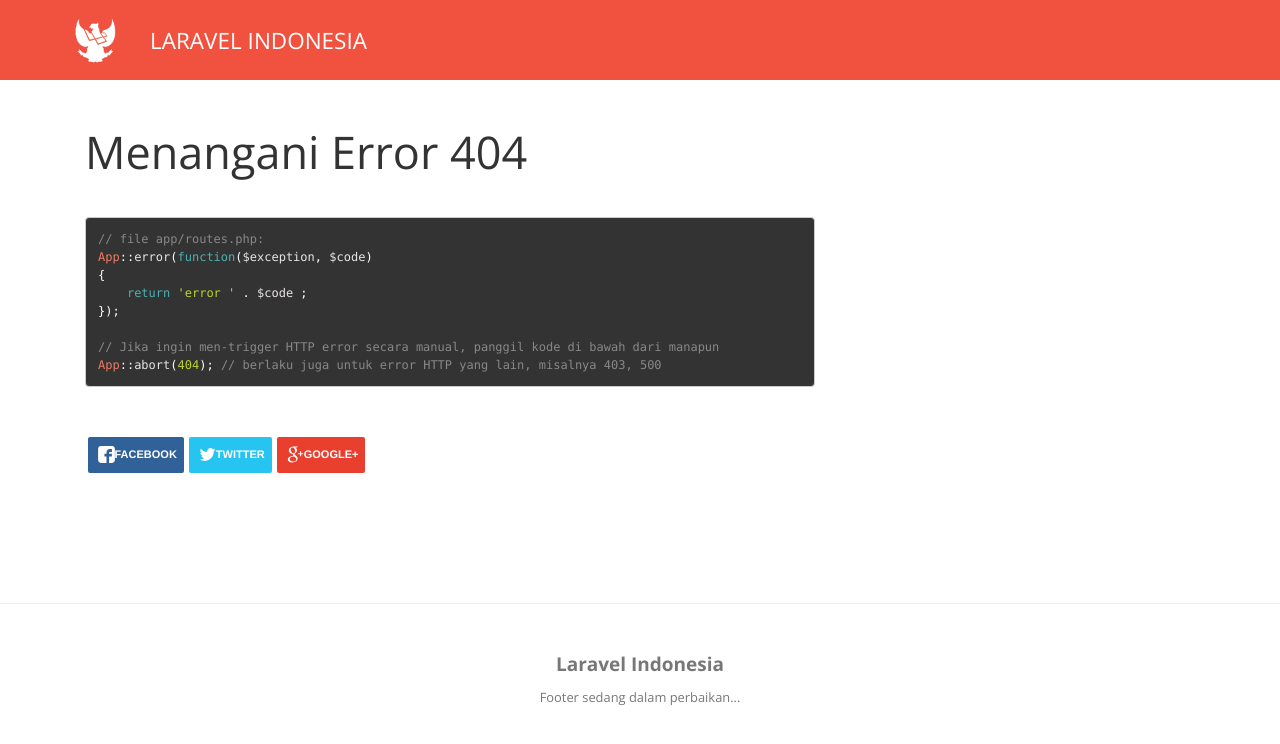
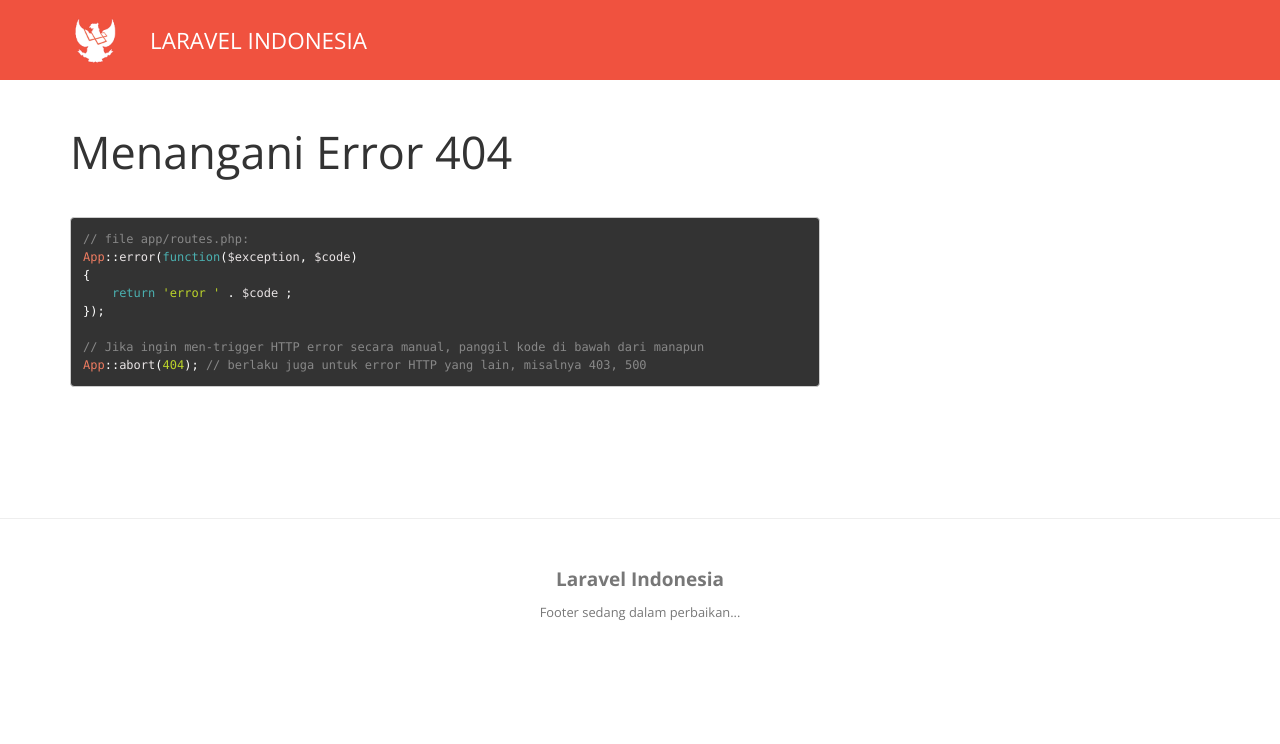
Before and after one commit to id-laravel/id-laravel.github.io, a Jekyll site: the page built from _posts/2013-10-22-menangani-error-404.md, in a window 1280 px wide. Shown: the top 744 px of the page. Built offline with Jekyll 4.4.1, drawn with Linux system fonts in a browser that asks for light colours; nearby versions of some CDN libraries; comment, search, counter and statistics services are not loaded.

Commit message:
use both acebook and disqus comment plugin, use only facebook share button

```diff
--- a/_includes/share.html
+++ b/_includes/share.html
@@ -1,58 +1 @@
-<!-- Buttons start here. Copy this ul to your document. -->
-<ul class="rrssb-buttons clearfix">
-    <li class="rrssb-facebook">
-        <a href="https://www.facebook.com/sharer/sharer.php?u={{ site.url}}{{ include.url }}" class="popup">
-            <span class="rrssb-icon">
-                <svg version="1.1" id="Layer_1" xmlns="http://www.w3.org/2000/svg" xmlns:xlink="http://www.w3.org/1999/xlink" x="0px" y="0px" width="28px" height="28px" viewBox="0 0 28 28" enable-background="new 0 0 28 28" xml:space="preserve">
-                    <path d="M27.825,4.783c0-2.427-2.182-4.608-4.608-4.608H4.783c-2.422,0-4.608,2.182-4.608,4.608v18.434
-                        c0,2.427,2.181,4.608,4.608,4.608H14V17.379h-3.379v-4.608H14v-1.795c0-3.089,2.335-5.885,5.192-5.885h3.718v4.608h-3.726
-                        c-0.408,0-0.884,0.492-0.884,1.236v1.836h4.609v4.608h-4.609v10.446h4.916c2.422,0,4.608-2.188,4.608-4.608V4.783z"/>
-                </svg>
-            </span>
-            <span class="rrssb-text">facebook</span>
-        </a>
-    </li>
-    <li class="rrssb-twitter">
-        <a href="http://twitter.com/home?status={{ include.title }} {{ site.url}}{{ include.url }}" class="popup">
-            <span class="rrssb-icon">
-                <svg version="1.1" id="Layer_1" xmlns="http://www.w3.org/2000/svg" xmlns:xlink="http://www.w3.org/1999/xlink" x="0px" y="0px"
-                     width="28px" height="28px" viewBox="0 0 28 28" enable-background="new 0 0 28 28" xml:space="preserve">
-                <path d="M24.253,8.756C24.689,17.08,18.297,24.182,9.97,24.62c-3.122,0.162-6.219-0.646-8.861-2.32
-                    c2.703,0.179,5.376-0.648,7.508-2.321c-2.072-0.247-3.818-1.661-4.489-3.638c0.801,0.128,1.62,0.076,2.399-0.155
-                    C4.045,15.72,2.215,13.6,2.115,11.077c0.688,0.275,1.426,0.407,2.168,0.386c-2.135-1.65-2.729-4.621-1.394-6.965
-                    C5.575,7.816,9.54,9.84,13.803,10.071c-0.842-2.739,0.694-5.64,3.434-6.482c2.018-0.623,4.212,0.044,5.546,1.683
-                    c1.186-0.213,2.318-0.662,3.329-1.317c-0.385,1.256-1.247,2.312-2.399,2.942c1.048-0.106,2.069-0.394,3.019-0.851
-                    C26.275,7.229,25.39,8.196,24.253,8.756z"/>
-                </svg>
-            </span>
-            <span class="rrssb-text">twitter</span>
-        </a>
-    </li>
-    <li class="rrssb-googleplus">
-        <!-- Replace href with your meta and URL information.  -->
-        <a href="https://plus.google.com/share?url={{ include.title }} {{ site.url}}{{ include.url }}" class="popup">
-                            <span class="rrssb-icon">
-                                <svg version="1.1" id="Layer_1" xmlns="http://www.w3.org/2000/svg" xmlns:xlink="http://www.w3.org/1999/xlink" x="0px" y="0px" width="28px" height="28px" viewBox="0 0 28 28" enable-background="new 0 0 28 28" xml:space="preserve">
-                                    <g>
-                                        <g>
-                                            <path d="M14.703,15.854l-1.219-0.948c-0.372-0.308-0.88-0.715-0.88-1.459c0-0.748,0.508-1.223,0.95-1.663
-                                                c1.42-1.119,2.839-2.309,2.839-4.817c0-2.58-1.621-3.937-2.399-4.581h2.097l2.202-1.383h-6.67c-1.83,0-4.467,0.433-6.398,2.027
-                                                C3.768,4.287,3.059,6.018,3.059,7.576c0,2.634,2.022,5.328,5.604,5.328c0.339,0,0.71-0.033,1.083-0.068
-                                                c-0.167,0.408-0.336,0.748-0.336,1.324c0,1.04,0.551,1.685,1.011,2.297c-1.524,0.104-4.37,0.273-6.467,1.562
-                                                c-1.998,1.188-2.605,2.916-2.605,4.137c0,2.512,2.358,4.84,7.289,4.84c5.822,0,8.904-3.223,8.904-6.41
-                                                c0.008-2.327-1.359-3.489-2.829-4.731H14.703z M10.269,11.951c-2.912,0-4.231-3.765-4.231-6.037c0-0.884,0.168-1.797,0.744-2.511
-                                                c0.543-0.679,1.489-1.12,2.372-1.12c2.807,0,4.256,3.798,4.256,6.242c0,0.612-0.067,1.694-0.845,2.478
-                                                c-0.537,0.55-1.438,0.948-2.295,0.951V11.951z M10.302,25.609c-3.621,0-5.957-1.732-5.957-4.142c0-2.408,2.165-3.223,2.911-3.492
-                                                c1.421-0.479,3.25-0.545,3.555-0.545c0.338,0,0.52,0,0.766,0.034c2.574,1.838,3.706,2.757,3.706,4.479
-                                                c-0.002,2.073-1.736,3.665-4.982,3.649L10.302,25.609z"/>
-                                            <polygon points="23.254,11.89 23.254,8.521 21.569,8.521 21.569,11.89 18.202,11.89 18.202,13.604 21.569,13.604 21.569,17.004
-                                                23.254,17.004 23.254,13.604 26.653,13.604 26.653,11.89      "/>
-                                        </g>
-                                    </g>
-                                </svg>
-                            </span>
-            <span class="rrssb-text">google+</span>
-        </a>
-    </li>
-</ul>
-<!-- Buttons end here -->
+<div class="fb-like" data-href="{{ site.url}}{{ include.url }}" data-layout="standard" data-action="like" data-show-faces="true" data-share="true"></div>
--- a/_layouts/post.html
+++ b/_layouts/post.html
@@ -2,6 +2,7 @@
 
 <div class="container" id="page-post">
 
+    <div class="row">
         <div class="col-md-8">
             <section class="post">
                 <h1 class="title">{{ page.title }}</h1>
@@ -11,16 +12,20 @@
             <section class="share">
                 {% include share.html url=page.url title=page.title %}
             </section>
+        </div>
+    </div>
 
+    <div class="row">
+        <div class="col-md-6">
             <section class="comment">
-            {% capture year %}{{page.date | date: "%Y"}}{% endcapture %}
-            {% if year <= "2014" %}
                 <div class="fb-comments" data-href="{{ site.url}}{{ page.url }}" data-numposts="10"></div>
-            {% else %}
+            </section>
+        </div>
+        <div class="col-md-6">
+            <section class="comment">
                 {% include disqus.html url=page.url %}
-            {% endif %}
             </section>
-
+        </div>
     </div>
 </div>
 
```
Lines whose indentation alone changed are shown as unchanged.
